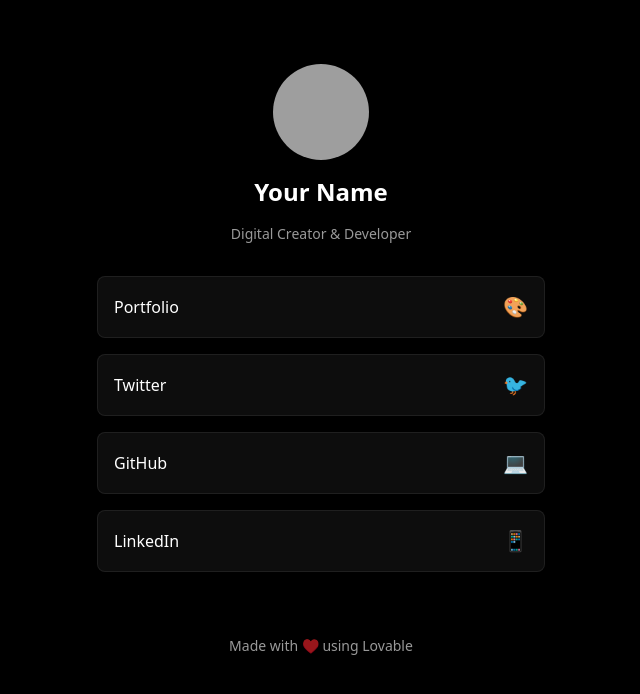
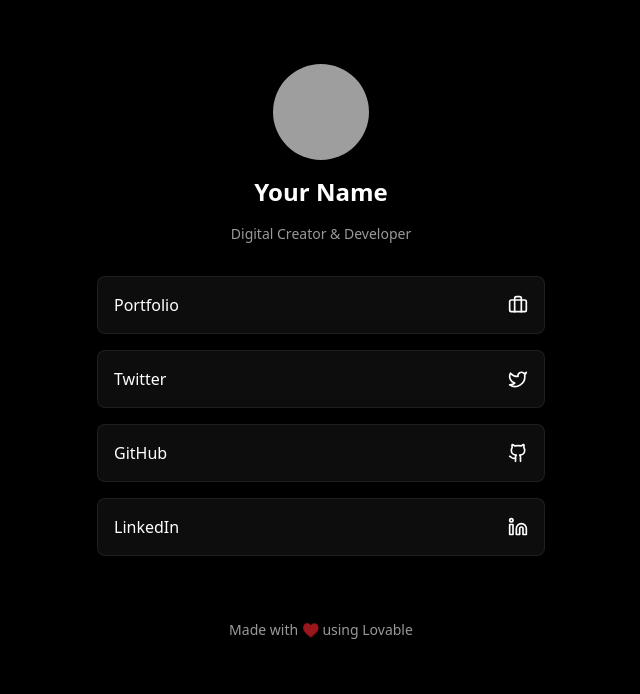
Before and after one commit to markjmuellerjr/monochrome-linktree, a React (Vite) app: page / in a window 1280 px wide. Shown: the top 694 px of the page, without its empty margins (319-959 px from the left). Built offline with nearby package versions, Linux system fonts and the light colour scheme; grey boxes are pictures that could not be loaded.

Commit message:
Update icons to use logos
Replaced emoji icons with actual logos in the links section of the Index component for a more professional appearance.
[skip gpt_engineer]

```diff
--- a/src/pages/Index.tsx
+++ b/src/pages/Index.tsx
@@ -1,26 +1,27 @@
 import { useState, useEffect } from "react";
 import { motion } from "framer-motion";
+import { Github, Twitter, Briefcase, Linkedin } from "lucide-react";
 
 const links = [
   {
     title: "Portfolio",
     url: "#",
-    icon: "🎨"
+    icon: <Briefcase className="w-5 h-5" />
   },
   {
     title: "Twitter",
     url: "#",
-    icon: "🐦"
+    icon: <Twitter className="w-5 h-5" />
   },
   {
     title: "GitHub",
     url: "#",
-    icon: "💻"
+    icon: <Github className="w-5 h-5" />
   },
   {
     title: "LinkedIn",
     url: "#",
-    icon: "📱"
+    icon: <Linkedin className="w-5 h-5" />
   }
 ];
 
@@ -68,7 +69,7 @@ const Index = () => {
             >
               <div className="flex items-center justify-between">
                 <span className="font-medium">{link.title}</span>
-                <span className="text-xl">{link.icon}</span>
+                {link.icon}
               </div>
             </motion.a>
           ))}
```
